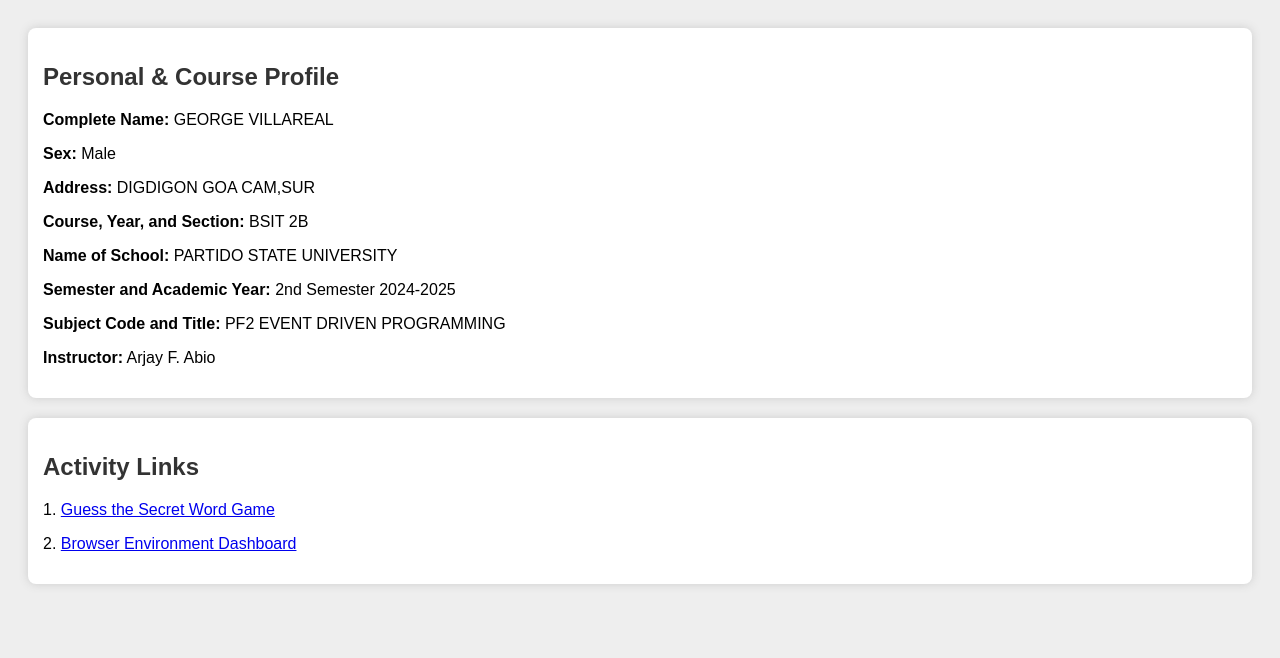
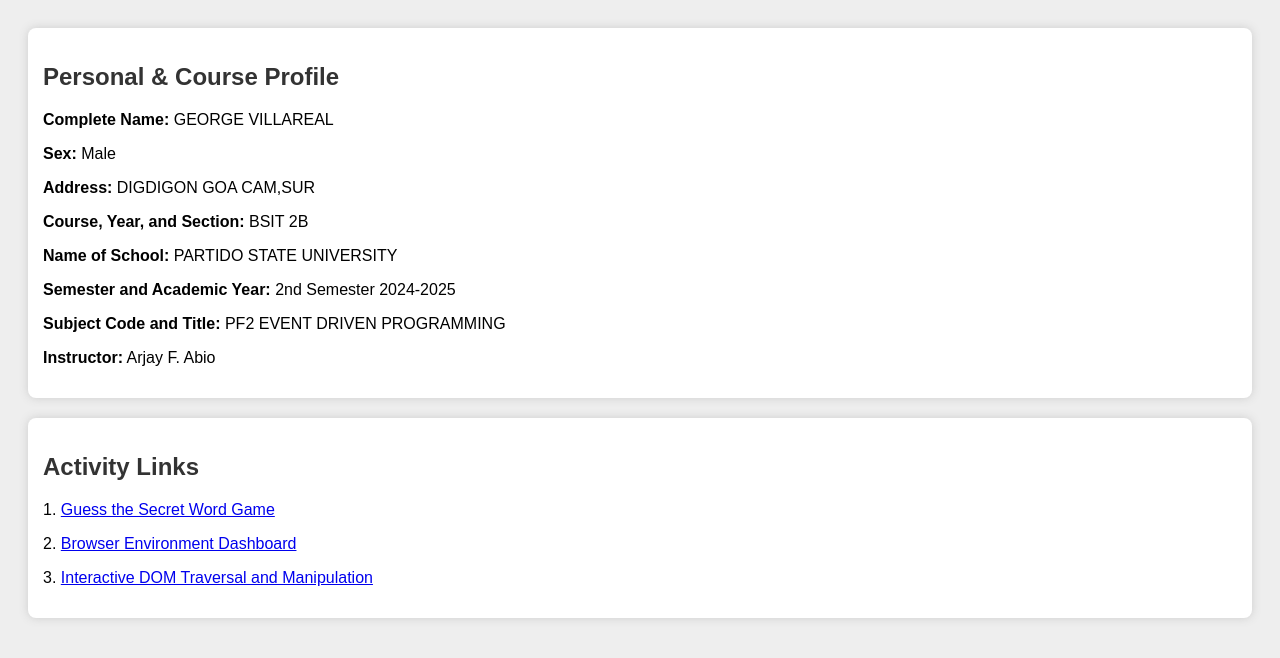
Before and after one commit to Gavv06008/Index, a plain HTML site: page Index.html in a window 1280 px wide. Drawn offline with Linux system fonts and the light colour scheme.

Commit message:
Index.html

```diff
--- a/Index.html
+++ b/Index.html
@@ -44,6 +44,7 @@
     <h2>Activity Links</h2>
     <p>1. <a href="https://github.com/Gavv06008/VILLAREAL-GEORGE.git" target="_blank">Guess the Secret Word Game</a></p>
     <p>2. <a href="https://github.com/Gavv06008/Browser-Environment-Dashboard.git" target="_blank">Browser Environment Dashboard</a></p>
+    <p>3. <a href="https://github.com/Gavv06008/Interactive-DOM-Traversal-and-Manipulation.git" target="_blank">Interactive DOM Traversal and Manipulation</a></p>
 </div>
 
 </body>
```
